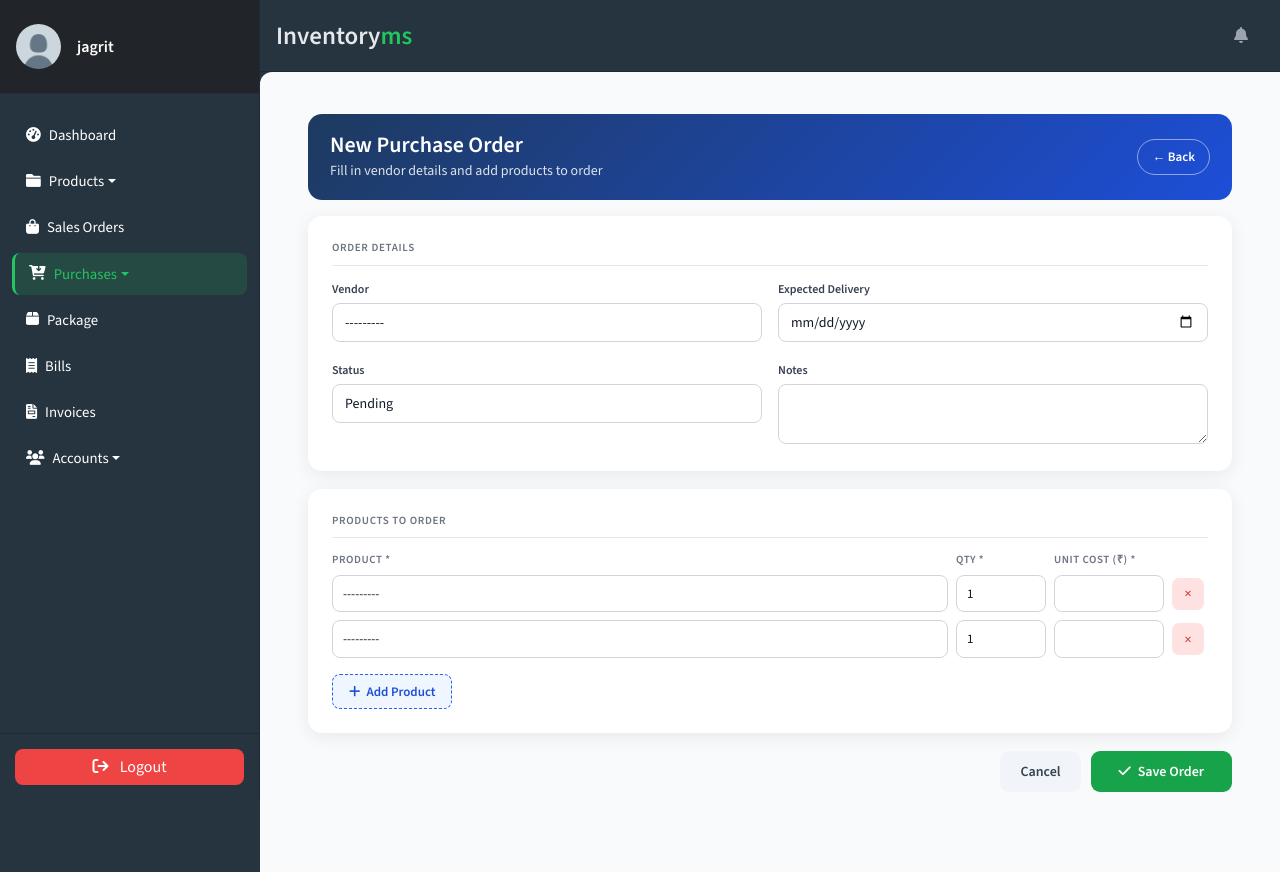
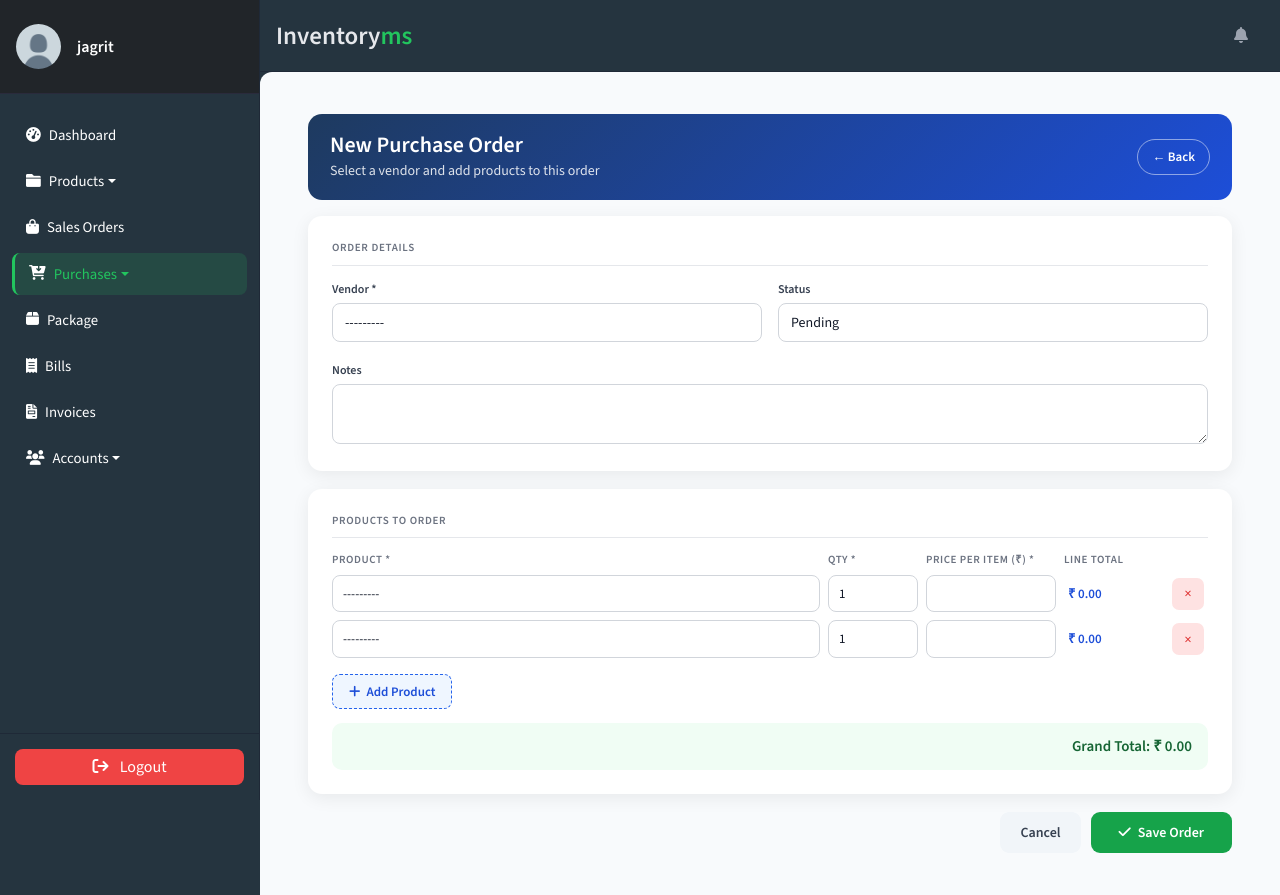
Before and after one commit to Jagritgit/Inventory_mangement, a Django app: page /purchase-orders/new/ in a window 1280 px wide. Before the commit the page ends 872 px from the top, so only its background shows below. Run offline with Django 4.2, Linux system fonts and the light colour scheme; a user stored in the database is signed in; data comes from the database, SQL or seed files in the repository.

Commit message:
Update purchase orders to track products and prices accurately
Refactor PurchaseOrder model and related forms, views, and templates to accurately track products, quantities, and prices per item, removing the `expected_date` field and simplifying status options.

Replit-Commit-Author: Agent
Replit-Commit-Session-Id: fb3dcc51-2911-4752-ab42-11ef885b58b6
Replit-Commit-Checkpoint-Type: full_checkpoint
Replit-Commit-Event-Id: 1a4c26d1-19e5-4ac3-8afe-a22e5dc7d174
Replit-Commit-Screenshot-Url: https://storage.googleapis.com/screenshot-production-us-central1/3fe8bafa-e44e-4383-9bb0-6fd8f5a3f406/fb3dcc51-2911-4752-ab42-11ef885b58b6/Fvzichn
Replit-Helium-Checkpoint-Created: true

```diff
--- a/purchases/forms.py
+++ b/purchases/forms.py
@@ -7,23 +7,23 @@ from .models import PurchaseOrder, PurchaseOrderItem, PurchaseBill, PurchaseBill
 class PurchaseOrderForm(forms.ModelForm):
     class Meta:
         model  = PurchaseOrder
-        fields = ['vendor', 'expected_date', 'status', 'notes']
+        fields = ['vendor', 'status', 'notes']
         widgets = {
-            'vendor':        forms.Select(attrs={'class': 'form-control'}),
-            'expected_date': forms.DateInput(attrs={'class': 'form-control', 'type': 'date'}),
-            'status':        forms.Select(attrs={'class': 'form-control'}),
-            'notes':         forms.Textarea(attrs={'class': 'form-control', 'rows': 2}),
+            'vendor': forms.Select(attrs={'class': 'form-control'}),
+            'status': forms.Select(attrs={'class': 'form-control'}),
+            'notes':  forms.Textarea(attrs={'class': 'form-control', 'rows': 2}),
         }
 
 
 class PurchaseOrderItemForm(forms.ModelForm):
     class Meta:
         model  = PurchaseOrderItem
-        fields = ['product', 'quantity', 'price']
+        fields = ['product', 'quantity', 'price_per_item']
         widgets = {
-            'product':  forms.Select(attrs={'class': 'form-control item-product'}),
-            'quantity': forms.NumberInput(attrs={'class': 'form-control item-qty', 'min': 1}),
-            'price':    forms.NumberInput(attrs={'class': 'form-control item-price', 'step': '0.01', 'min': 0}),
+            'product':        forms.Select(attrs={'class': 'form-control item-product'}),
+            'quantity':       forms.NumberInput(attrs={'class': 'form-control item-qty', 'min': 1}),
+            'price_per_item': forms.NumberInput(attrs={'class': 'form-control item-price',
+                                                        'step': '0.01', 'min': 0}),
         }
 
 
@@ -38,7 +38,7 @@ PurchaseOrderItemFormSet = inlineformset_factory(
 )
 
 
-# ── Purchase Bill (manual creation) ──────────────────────────────────────────
+# ── Purchase Bill ─────────────────────────────────────────────────────────────
 
 class PurchaseBillForm(forms.ModelForm):
     class Meta:
--- a/purchases/templates/purchases/po_form.html
+++ b/purchases/templates/purchases/po_form.html
@@ -31,18 +31,22 @@
 }
 
 /* Items table */
-.items-thead { display: grid; grid-template-columns: 2fr 90px 110px 36px; gap: 8px; margin-bottom: 6px; }
+.items-thead { display: grid; grid-template-columns: 2fr 90px 130px 100px 36px; gap: 8px; margin-bottom: 6px; }
 .items-thead span {
     font-size: 11px; font-weight: 800; text-transform: uppercase;
     letter-spacing: .05em; color: #6b7280;
 }
-.item-row { display: grid; grid-template-columns: 2fr 90px 110px 36px; gap: 8px; align-items: center; margin-bottom: 8px; }
+.item-row { display: grid; grid-template-columns: 2fr 90px 130px 100px 36px; gap: 8px; align-items: center; margin-bottom: 8px; }
 .item-row select, .item-row input {
     width: 100%; padding: 8px 10px; border: 1px solid #d1d5db;
     border-radius: 8px; font-size: 13px; box-sizing: border-box;
 }
 .item-row select:focus, .item-row input:focus {
     border-color: #2563eb; outline: none;
+}
+.item-line-total {
+    font-size: 13px; font-weight: 700; color: #1d4ed8;
+    padding: 8px 4px; white-space: nowrap;
 }
 .btn-remove-row {
     width: 32px; height: 32px; border-radius: 7px; border: none;
@@ -58,6 +62,11 @@
     cursor: pointer; margin-top: 8px; transition: .15s;
 }
 .btn-add-row:hover { background: #dbeafe; }
+.grand-total-bar {
+    margin-top: 14px; padding: 12px 16px; background: #f0fdf4;
+    border-radius: 10px; text-align: right;
+    font-size: 15px; font-weight: 800; color: #166534;
+}
 
 /* Submit row */
 .pof-submit {
@@ -79,7 +88,7 @@
 
 @media (max-width: 640px) {
     .pof-grid { grid-template-columns: 1fr; }
-    .item-row, .items-thead { grid-template-columns: 1fr 70px 90px 36px; }
+    .item-row, .items-thead { grid-template-columns: 1fr 60px 90px 70px 32px; }
 }
 </style>
 
@@ -88,7 +97,7 @@
     <div class="module-header" style="background: linear-gradient(135deg, #1e3a5f 0%, #1d4ed8 100%);">
         <div>
             <h2>{{ title }}</h2>
-            <small>Fill in vendor details and add products to order</small>
+            <small>Select a vendor and add products to this order</small>
         </div>
         <a class="btn-action ghost" href="{% url 'purchase-order-list' %}">← Back</a>
     </div>
@@ -101,33 +110,30 @@
             <div class="pof-section-title">Order Details</div>
             <div class="pof-grid">
                 <div>
-                    <label class="pof-label">Vendor</label>
+                    <label class="pof-label">Vendor *</label>
                     {{ form.vendor }}
                     <div class="pof-err">{{ form.vendor.errors.0 }}</div>
-                </div>
-                <div>
-                    <label class="pof-label">Expected Delivery</label>
-                    {{ form.expected_date }}
-                    <div class="pof-err">{{ form.expected_date.errors.0 }}</div>
                 </div>
                 <div>
                     <label class="pof-label">Status</label>
                     {{ form.status }}
                     <div class="pof-err">{{ form.status.errors.0 }}</div>
                 </div>
-                <div>
+                <div class="pof-full">
                     <label class="pof-label">Notes</label>
                     {{ form.notes }}
                     <div class="pof-err">{{ form.notes.errors.0 }}</div>
                 </div>
             </div>
+            {% if form.non_field_errors %}
+            <div style="color:#dc2626;margin-top:8px;">{{ form.non_field_errors }}</div>
+            {% endif %}
         </div>
 
         <!-- ── Products ── -->
         <div class="pof-card">
             <div class="pof-section-title">Products to Order</div>
 
-            <!-- Formset management form -->
             {{ item_formset.management_form }}
 
             {% if item_formset.non_form_errors %}
@@ -138,7 +144,8 @@
             <div class="items-thead">
                 <span>Product *</span>
                 <span>Qty *</span>
-                <span>Unit Cost (₹) *</span>
+                <span>Price Per Item (₹) *</span>
+                <span>Line Total</span>
                 <span></span>
             </div>
 
@@ -149,7 +156,14 @@
                     {{ item_form.id }}
                     {{ item_form.product }}
                     {{ item_form.quantity }}
-                    {{ item_form.price }}
+                    {{ item_form.price_per_item }}
+                    <div class="item-line-total">
+                        {% if item_form.instance.pk %}
+                        ₹ {{ item_form.instance.line_total|floatformat:2 }}
+                        {% else %}
+                        ₹ 0.00
+                        {% endif %}
+                    </div>
                     <button type="button" class="btn-remove-row" onclick="removeRow(this)"
                             title="Remove">×</button>
                     {% if item_form.instance.pk %}
@@ -162,14 +176,16 @@
             <button type="button" class="btn-add-row" onclick="addRow()">
                 <i class="fa-solid fa-plus"></i> Add Product
             </button>
+
+            <div class="grand-total-bar">
+                Grand Total: ₹ <span id="grand-total">0.00</span>
+            </div>
         </div>
 
-        <!-- Non-field errors -->
         {% if form.non_field_errors %}
         <div style="color:#dc2626;margin-bottom:12px;">{{ form.non_field_errors }}</div>
         {% endif %}
 
-        <!-- Submit -->
         <div class="pof-submit">
             <a class="btn-cancel-link" href="{% url 'purchase-order-list' %}">Cancel</a>
             <button type="submit" class="btn-save">
@@ -188,23 +204,44 @@
             <option value="{{ item.pk }}">{{ item.name }}</option>
             {% endfor %}
         </select>
-        <input type="number" name="items-__prefix__-quantity" class="form-control item-qty" min="1" value="1">
-        <input type="number" name="items-__prefix__-price" class="form-control item-price" step="0.01" min="0" placeholder="0.00">
+        <input type="number" name="items-__prefix__-quantity"
+               class="form-control item-qty" min="1" value="1">
+        <input type="number" name="items-__prefix__-price_per_item"
+               class="form-control item-price" step="0.01" min="0" placeholder="0.00">
+        <div class="item-line-total">₹ 0.00</div>
         <button type="button" class="btn-remove-row" onclick="removeRow(this)" title="Remove">×</button>
     </div>
 </div>
 
 <script>
-const mgmt      = document.getElementById('id_items-TOTAL_FORMS');
+const mgmt       = document.getElementById('id_items-TOTAL_FORMS');
 let   totalForms = parseInt(mgmt.value);
 
+function calcLineTotals() {
+    let grand = 0;
+    document.querySelectorAll('#items-container .item-row:not(.hidden)').forEach(row => {
+        const qty   = parseFloat(row.querySelector('.item-qty')?.value)   || 0;
+        const price = parseFloat(row.querySelector('.item-price')?.value)  || 0;
+        const total = qty * price;
+        grand += total;
+        const cell = row.querySelector('.item-line-total');
+        if (cell) cell.textContent = '₹ ' + total.toFixed(2);
+    });
+    document.getElementById('grand-total').textContent = grand.toFixed(2);
+}
+
 function addRow() {
-    const template   = document.getElementById('row-template').innerHTML;
-    const newRow     = template.replace(/__prefix__/g, totalForms);
-    const container  = document.getElementById('items-container');
-    const wrapper    = document.createElement('div');
+    const template  = document.getElementById('row-template').innerHTML;
+    const newRow    = template.replace(/__prefix__/g, totalForms);
+    const container = document.getElementById('items-container');
+    const wrapper   = document.createElement('div');
     wrapper.innerHTML = newRow;
-    container.appendChild(wrapper.firstElementChild);
+    const row = wrapper.firstElementChild;
+    container.appendChild(row);
+    row.querySelectorAll('input, select').forEach(el => {
+        el.addEventListener('input',  calcLineTotals);
+        el.addEventListener('change', calcLineTotals);
+    });
     totalForms++;
     mgmt.value = totalForms;
 }
@@ -221,6 +258,7 @@ function removeRow(btn) {
         mgmt.value = totalForms;
         renumber();
     }
+    calcLineTotals();
 }
 
 function renumber() {
@@ -230,5 +268,14 @@ function renumber() {
         });
     });
 }
+
+// Wire up existing rows
+document.querySelectorAll('#items-container .item-row').forEach(row => {
+    row.querySelectorAll('input, select').forEach(el => {
+        el.addEventListener('input',  calcLineTotals);
+        el.addEventListener('change', calcLineTotals);
+    });
+});
+calcLineTotals();
 </script>
 {% endblock %}
--- a/purchases/templates/purchases/po_list.html
+++ b/purchases/templates/purchases/po_list.html
@@ -25,7 +25,6 @@
         </div>
     </div>
 
-    <!-- Django messages -->
     {% if messages %}
     <div style="margin-bottom:12px;">
         {% for msg in messages %}
@@ -50,7 +49,6 @@
         <a class="clear" href="{% url 'purchase-order-list' %}">Reset</a>
     </form>
 
-    <!-- Table -->
     <table class="data-table">
         <thead>
             <tr>
@@ -59,7 +57,6 @@
                 <th>Products</th>
                 <th class="num">Total (₹)</th>
                 <th>Order Date</th>
-                <th>Expected</th>
                 <th>Status</th>
                 <th></th>
             </tr>
@@ -74,7 +71,6 @@
                 </td>
                 <td class="num">₹ {{ order.total_amount|floatformat:2 }}</td>
                 <td>{{ order.order_date|date:"d M Y" }}</td>
-                <td>{{ order.expected_date|date:"d M Y"|default:"—" }}</td>
                 <td>
                     <span class="status-badge {{ order.status_color }}">
                         {{ order.get_status_display }}
@@ -102,7 +98,7 @@
             </tr>
             {% empty %}
             <tr>
-                <td colspan="8" style="text-align:center;padding:36px;color:#9ca3af;">
+                <td colspan="7" style="text-align:center;padding:36px;color:#9ca3af;">
                     No purchase orders yet.
                     <a href="{% url 'purchase-order-create' %}" style="color:#2563eb;">Create one →</a>
                 </td>
--- a/purchases/views.py
+++ b/purchases/views.py
@@ -237,10 +237,10 @@ class CreatePurchaseBillView(LoginRequiredMixin, View):
                     bill=bill,
                     product=line.product,
                     quantity=line.quantity,
-                    cost_price=line.price,
+                    cost_price=line.price_per_item,
                 )
                 if line.product_id:
-                    Item.objects.filter(pk=line.product_id).update(cost_price=line.price)
+                    Item.objects.filter(pk=line.product_id).update(cost_price=line.price_per_item)
 
         messages.success(
             request,
```
Also changed, not shown: attached_assets/Pasted-ROLE-Act-as-a-senior-Django-backend-developer-Refactor-_1777803884180.txt (added, +131 -0 lines), purchases/models.py (+20 -23 lines), purchases/templates/purchases/po_detail.html (+10 -13 lines), db.sqlite3, purchases/migrations/0005_rename_price_remove_expected_date.py (added).
